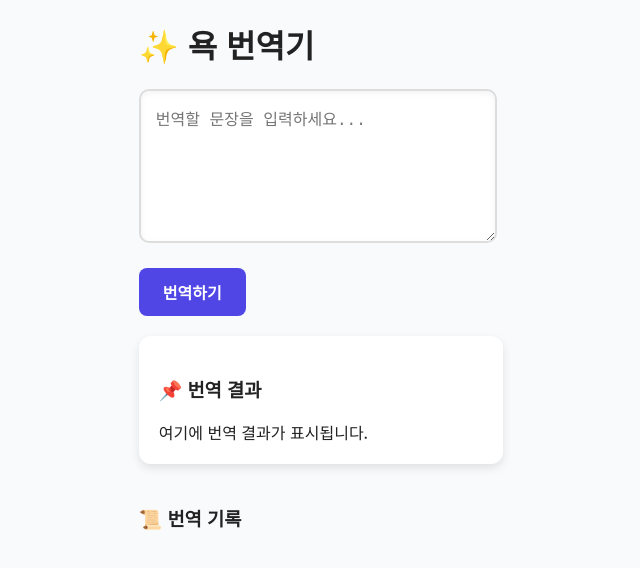
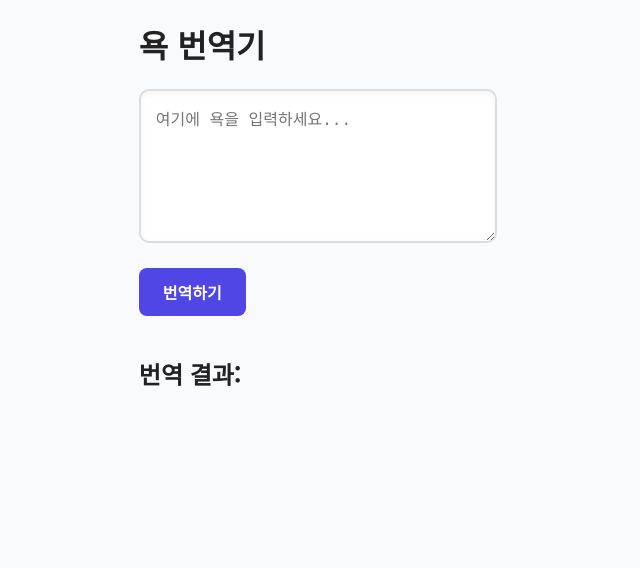
Before and after one commit to zzuni0421/zzuni0421.github.io, a plain HTML site: page Goodtranslator.html in a window 1280 px wide. Shown: the whole page, without its empty margins (321-961 px from the left). Drawn offline with Linux system fonts and the light colour scheme.

Commit message:
Update Goodtranslator.html

```diff
--- a/Goodtranslator.html
+++ b/Goodtranslator.html
@@ -1,26 +1,19 @@
 <!DOCTYPE html>
 <html lang="ko">
 <head>
-  <meta charset="UTF-8">
-  <title>욕 번역기</title>
-  <link rel="stylesheet" href="translatorstyle.css">
+    <meta charset="UTF-8">
+    <meta name="viewport" content="width=device-width, initial-scale=1.0">
+    <title>욕 번역기</title>
+    <link rel="stylesheet" href="translatorstyle.css">
 </head>
 <body>
-  <div class="container">
-    <h1>✨ 욕 번역기</h1>
-
-    <textarea id="inputText" placeholder="번역할 문장을 입력하세요..."></textarea>
-    <button onclick="translateText()">번역하기</button>
-
-    <div class="result-box">
-      <h3>📌 번역 결과</h3>
-      <div id="result">여기에 번역 결과가 표시됩니다.</div>
+    <div class="container">
+        <h1>욕 번역기</h1>
+        <textarea id="inputText" placeholder="여기에 욕을 입력하세요..."></textarea>
+        <button id="translateBtn">번역하기</button>
+        <h2>번역 결과:</h2>
+        <div id="outputText"></div>
     </div>
-
-    <h3>📜 번역 기록</h3>
-    <div id="history"></div>
-  </div>
-
-  <script src="script.js"></script>
+    <script src="script.js"></script>
 </body>
 </html>
```
